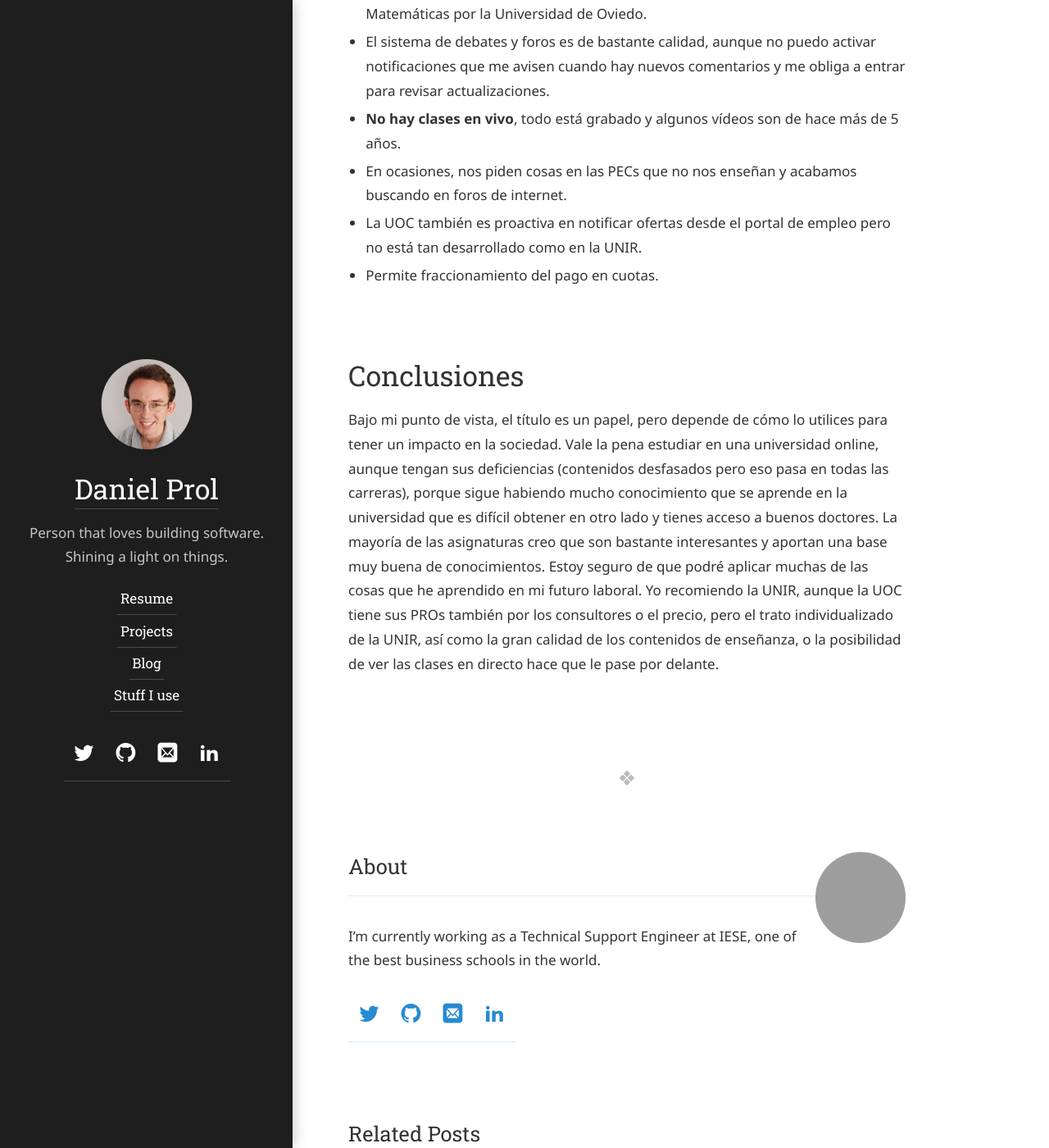
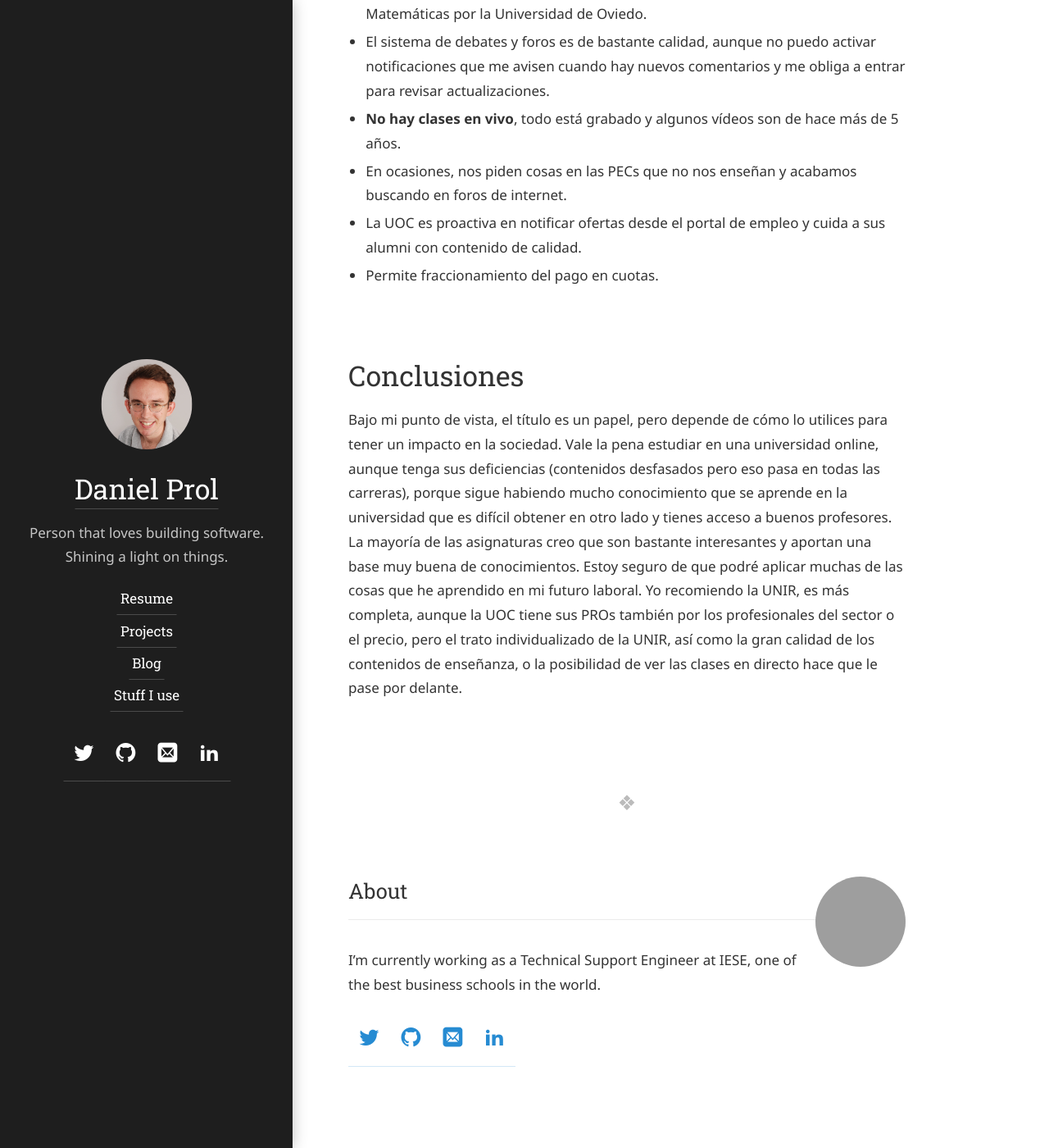
Before and after one commit to dprol/dprol.github.io, a Jekyll site: the page built from hydejack/_posts/2021-07-04-uoc-unir.md, in a window 1280 px wide and 1400 px high, scrolled down 4457 px. Shown: the whole window at 82% size. Built offline with Jekyll 4.4.1, drawn with Linux system fonts in a browser that asks for light colours; some web fonts are replaced; grey boxes are pictures that could not be loaded.

Commit message:
Update 2021-07-04-uoc-unir.md

```diff
--- a/hydejack/_posts/2021-07-04-uoc-unir.md
+++ b/hydejack/_posts/2021-07-04-uoc-unir.md
@@ -39,9 +39,9 @@
 - El sistema de debates y foros es de bastante calidad, aunque no puedo activar notificaciones que me avisen cuando hay nuevos comentarios y me obliga a entrar para revisar actualizaciones.
 - **No hay clases en vivo**, todo está grabado y algunos vídeos son de hace más de 5 años.
 - En ocasiones, nos piden cosas en las PECs que no nos enseñan y acabamos buscando en foros de internet.
-- La UOC también es proactiva en notificar ofertas desde el portal de empleo pero no está tan desarrollado como en la UNIR.
+- La UOC es proactiva en notificar ofertas desde el portal de empleo y cuida a sus alumni con contenido de calidad.
 - Permite fraccionamiento del pago en cuotas.
 
 # Conclusiones
 
-Bajo mi punto de vista, el título es un papel, pero depende de cómo lo utilices para tener un impacto en la sociedad. Vale la pena estudiar en una universidad online, aunque tengan sus deficiencias (contenidos desfasados pero eso pasa en todas las carreras), porque sigue habiendo mucho conocimiento que se aprende en la universidad que es difícil obtener en otro lado y tienes acceso a buenos doctores. La mayoría de las asignaturas creo que son bastante interesantes y aportan una base muy buena de conocimientos. Estoy seguro de que podré aplicar muchas de las cosas que he aprendido en mi futuro laboral. Yo recomiendo la UNIR, aunque la UOC tiene sus PROs también por los consultores o el precio, pero el trato individualizado de la UNIR, así como la gran calidad de los contenidos de enseñanza, o la posibilidad de ver las clases en directo hace que le pase por delante.
+Bajo mi punto de vista, el título es un papel, pero depende de cómo lo utilices para tener un impacto en la sociedad. Vale la pena estudiar en una universidad online, aunque tenga sus deficiencias (contenidos desfasados pero eso pasa en todas las carreras), porque sigue habiendo mucho conocimiento que se aprende en la universidad que es difícil obtener en otro lado y tienes acceso a buenos profesores. La mayoría de las asignaturas creo que son bastante interesantes y aportan una base muy buena de conocimientos. Estoy seguro de que podré aplicar muchas de las cosas que he aprendido en mi futuro laboral. Yo recomiendo la UNIR, es más completa, aunque la UOC tiene sus PROs también por los profesionales del sector o el precio, pero el trato individualizado de la UNIR, así como la gran calidad de los contenidos de enseñanza, o la posibilidad de ver las clases en directo hace que le pase por delante.
```
